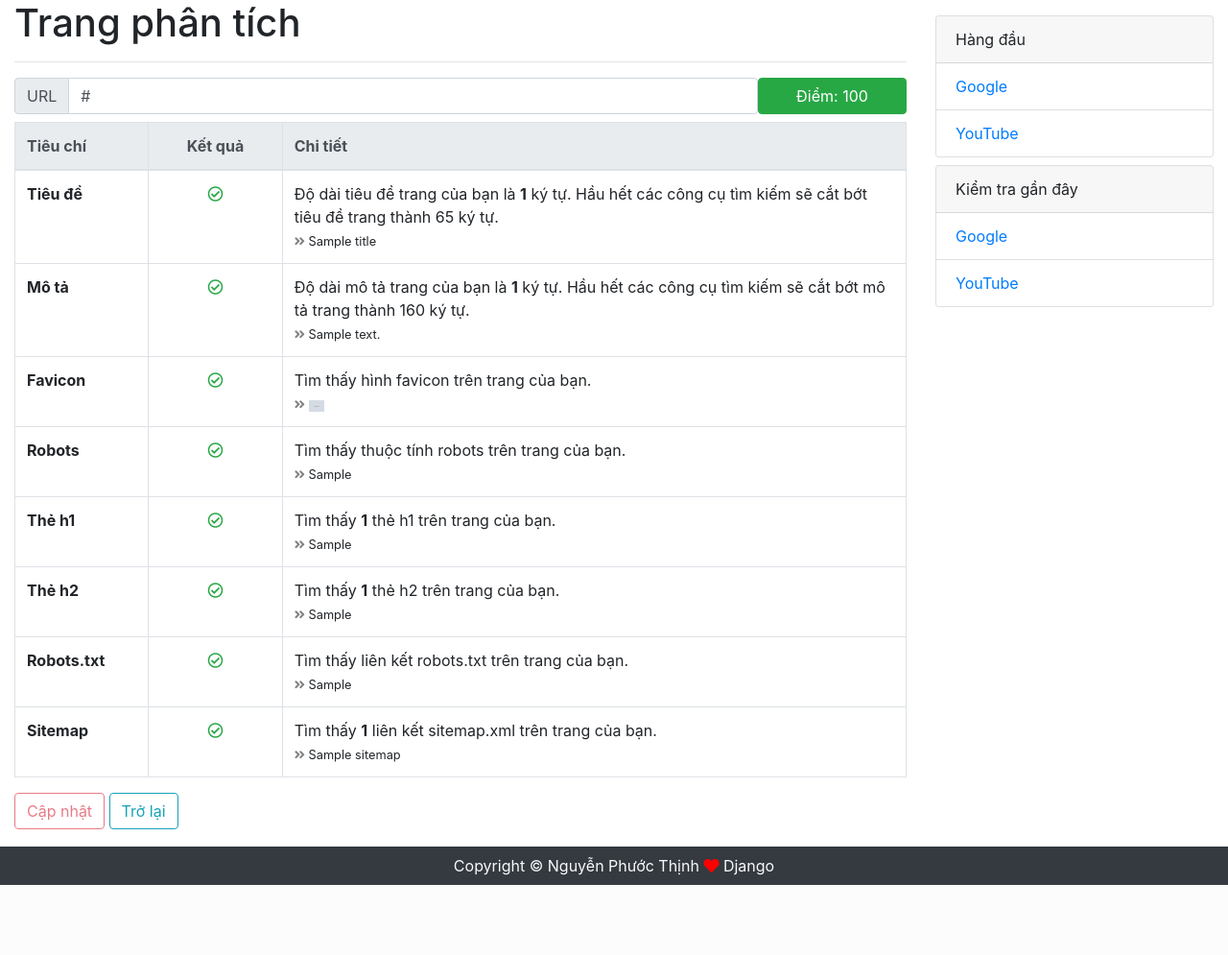
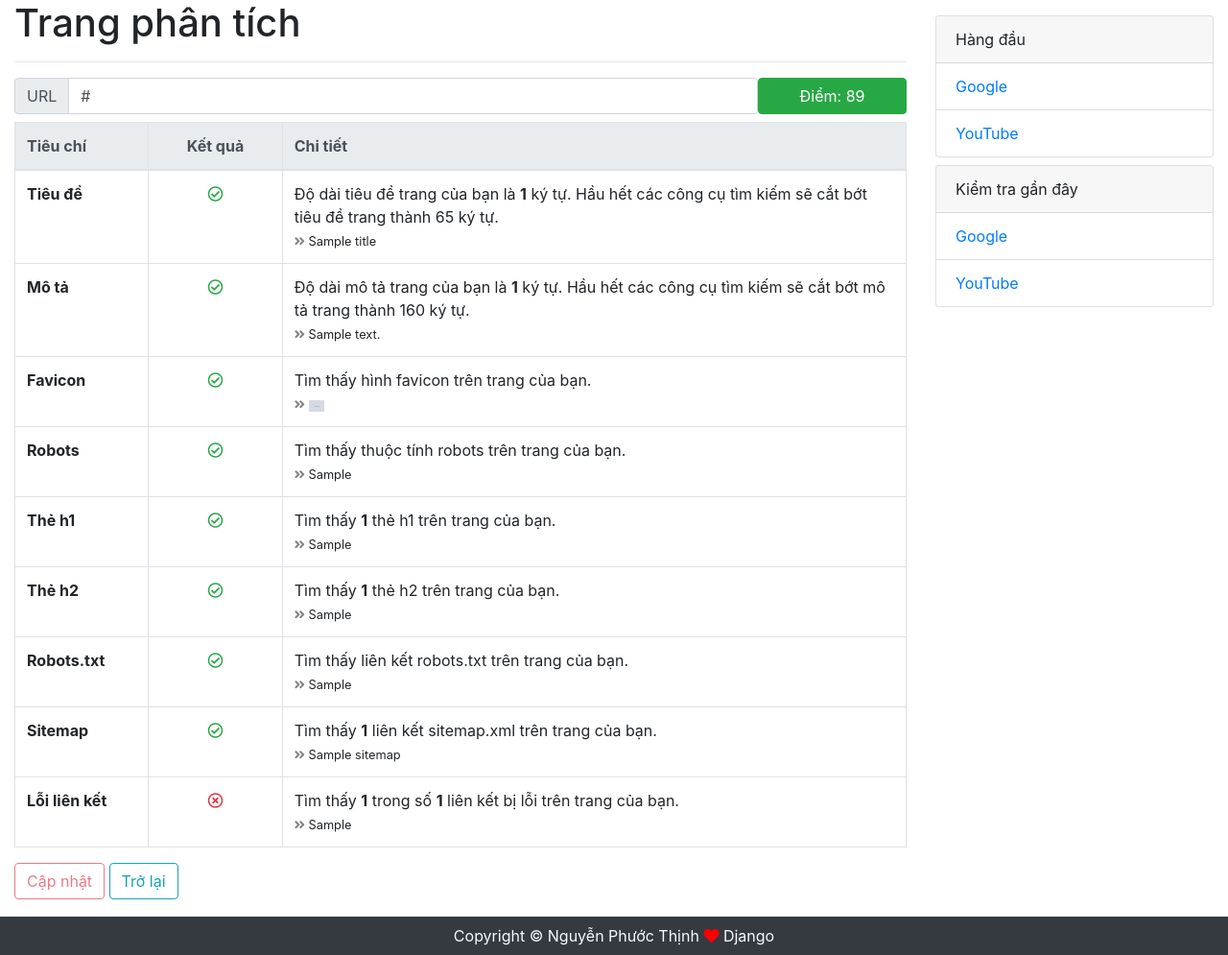
Before and after one commit to thinh9e/web-checker, a Django app: template templates/checkweb/check.html in a window 1280 px wide. Shown: the part 56-1051 px from the top of the page at 96% size. Before the commit the page ends 978 px from the top, so only its background shows below. Run offline with Django 3.2, Linux system fonts and the light colour scheme; the template is opened without the code that fills it: most values are stand-ins (such as "Sample title", 1, 10 or a date in 2020); grey boxes marked "Sample" are stand-in pictures; some libraries are stand-ins or nearby versions.

Commit message:
add check Broken links

```diff
--- a/templates/checkweb/check.html
+++ b/templates/checkweb/check.html
@@ -186,6 +186,26 @@
                     {% endif %}
                 </td>
             </tr>
+            <!-- Broken links -->
+            <tr>
+                <th scope="row">Lỗi liên kết</th>
+                <td class="text-center">
+                    {% if aBrokens|length == 0 %}
+                    <i class="far fa-check-circle text-success"></i>
+                    {% else %}
+                    <i class="far fa-times-circle text-danger"></i>
+                    {% endif %}
+                </td>
+                <td>
+                    {% if aBrokens|length > 0 %}
+                    <div>Tìm thấy <b>{{ aBrokens|length }}</b> trong số <b>{{ aTags|length }}</b> liên kết bị lỗi trên trang của bạn.</div>
+                    <small>{% for aBroken in aBrokens %}<i class="fas fa-angle-double-right"></i> {{ aBroken }}<br>{% endfor %}</small>
+                    {% else %}
+                    <div>Không tìm thấy lỗi liên kết trên trang của bạn.</div>
+                    <small><i class="fas fa-angle-double-right"></i> <em>None</em></small>
+                    {% endif %}
+                </td>
+            </tr>
         </tbody>
     </table>
 </div>
```
